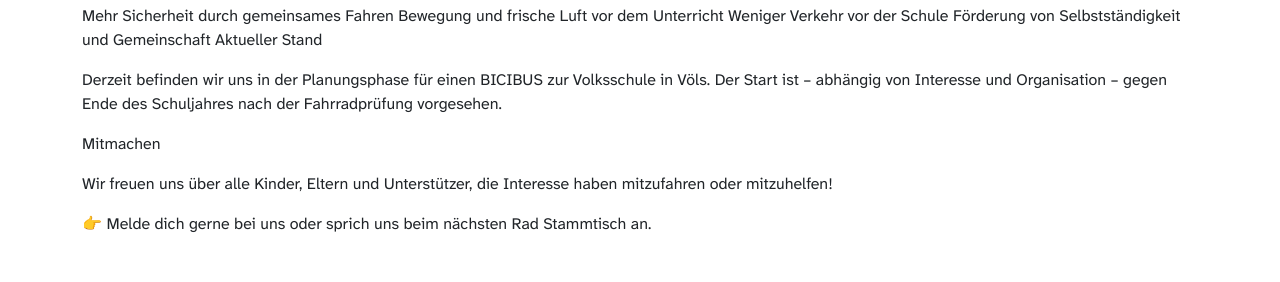
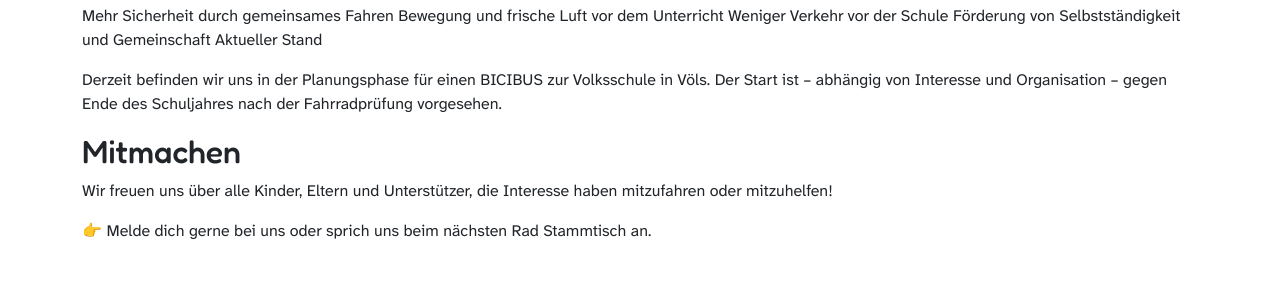
Before and after one commit to voelsorg/rsv, a plain HTML site: page schwerpunkte/BICIBUSWASIST/index.html in a window 1280 px wide. Shown: the part 966-1248 px from the top of the page. Drawn offline with Linux system fonts and the light colour scheme.

Commit message:
Deploying to gh-pages from @ voelsorg/rsv@1a76ff3cf0fc126c155fe723438723267776b3fc 🚀

```diff
--- a/schwerpunkte/BICIBUSWASIST/index.html
+++ b/schwerpunkte/BICIBUSWASIST/index.html
@@ -107,7 +107,7 @@ Weniger Verkehr vor der Schule
 Förderung von Selbstständigkeit und Gemeinschaft
 Aktueller Stand</p>
 <p>Derzeit befinden wir uns in der Planungsphase für einen BICIBUS zur Volksschule in Völs. Der Start ist – abhängig von Interesse und Organisation – gegen Ende des Schuljahres nach der Fahrradprüfung vorgesehen.</p>
-<p>Mitmachen</p>
+<h2>Mitmachen</h2>
 <p>Wir freuen uns über alle Kinder, Eltern und Unterstützer, die Interesse haben mitzufahren oder mitzuhelfen!</p>
 <p>👉 Melde dich gerne bei uns oder sprich uns beim nächsten Rad Stammtisch an.</p>
 
```
Also changed, not shown: 1 other file.
